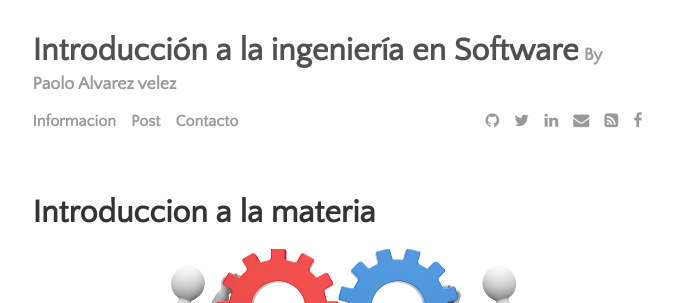
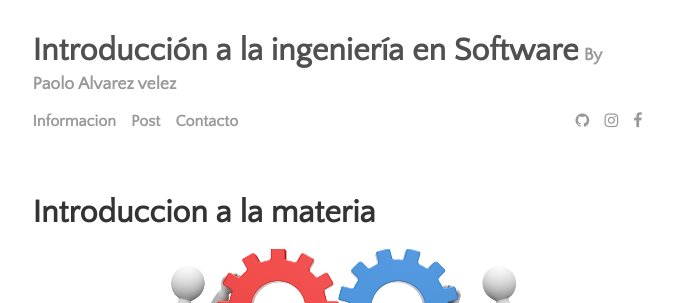
Before and after one commit to Paolo19010/Miblog, a Jekyll site: the page built from index.html, in a window 1280 px wide. Shown: the top 303 px of the page, without its empty margins (300-978 px from the left). Built offline with Jekyll 4.4.1, drawn with Linux system fonts in a browser that asks for light colours; the list of posts is cut into pages by our own code.

Commit message:
proyectoterminado
proyectoterminado

```diff
--- a/_data/settings.yml
+++ b/_data/settings.yml
@@ -13,11 +13,11 @@ menu:
 
 # Available social icons are powered by Font Awesome, so you can use any icon that they offer
 social:
-- {icon: 'github', link: 'https://www.github.com/lenpaul'}
-- {icon: 'twitter', link: 'https://twitter.com/paululele'}
-- {icon: 'linkedin', link: 'http://www.linkedin.com/in/lenpaul/'}
-- {icon: 'envelope', link: 'mailto:l.nguyen.paul@gmail.com'}
-- {icon: 'rss-square', link: '/feed.xml'}
+- {icon: 'github', link: 'https://github.com/Paolo19010/Miblog'}
+#- {icon: 'twitter', link: 'https://twitter.com/paululele'}
+#- {icon: 'linkedin', link: 'http://www.linkedin.com/in/lenpaul/'}
+#- {icon: 'envelope', link: 'mailto:l.nguyen.paul@gmail.com'}
+- {icon: 'instagram', link: 'https://www.instagram.com/paolo_alvarz/'}
 - {icon: 'facebook', link: 'https://www.facebook.com/paolo.alvarezvelez/'}
 
 # Customize site text
@@ -27,6 +27,6 @@ pagination:
 
 sharing_button_prompt: 'Sientete libre de compartir'
 
-related_posts: 'Talvez te gustaria ver:'
+related_posts: 'Talvéz te gustaría ver:'
 
 post_date_prefix: 'Written on'
```
Also changed, not shown: _posts/2013-10-10-learning-resources.md (+7 -0 lines).
